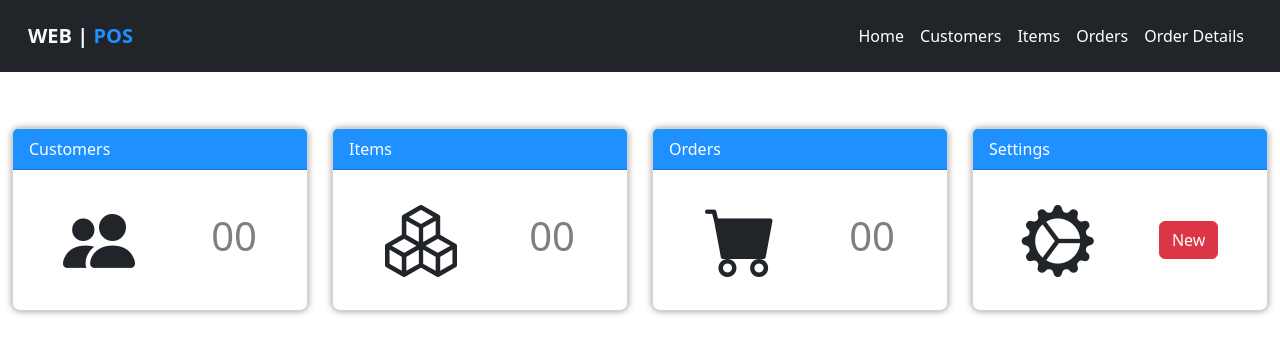
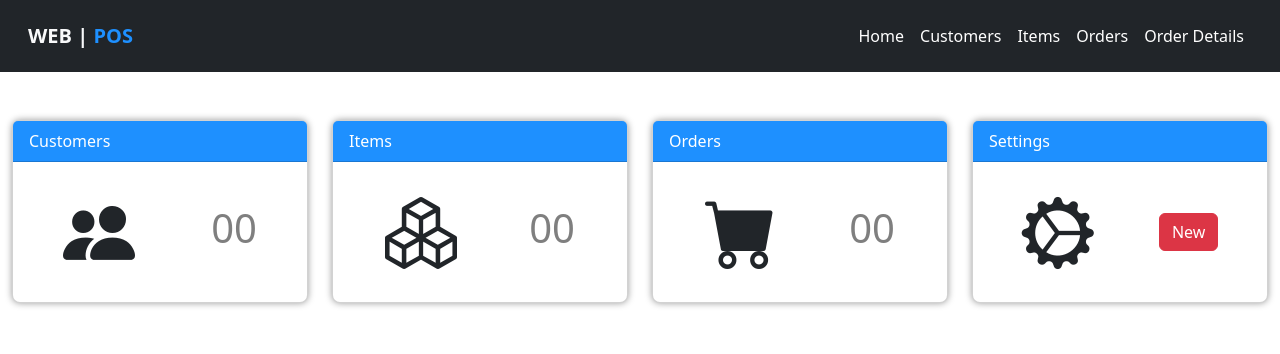
Before and after one commit to Kavithma-Thushal/JavaEE-POS, a plain HTML site: page FrontEnd-POS/index.html in a window 1280 px wide. Drawn offline with Linux system fonts and the light colour scheme; no server answers.

Commit message:
Refactored

```diff
--- a/FrontEnd-POS/index.html
+++ b/FrontEnd-POS/index.html
@@ -49,7 +49,7 @@
 
 <!--Home-->
 <main class="container-fluid mt-2" id="HomeSection">
-    <div class="jumbotron pt-md-5">
+    <div class="jumbotron mt-5">
         <div id="home-tiles">
             <div class="row">
                 <div class="col-lg-6 col-xl-3 mb-2">
```
